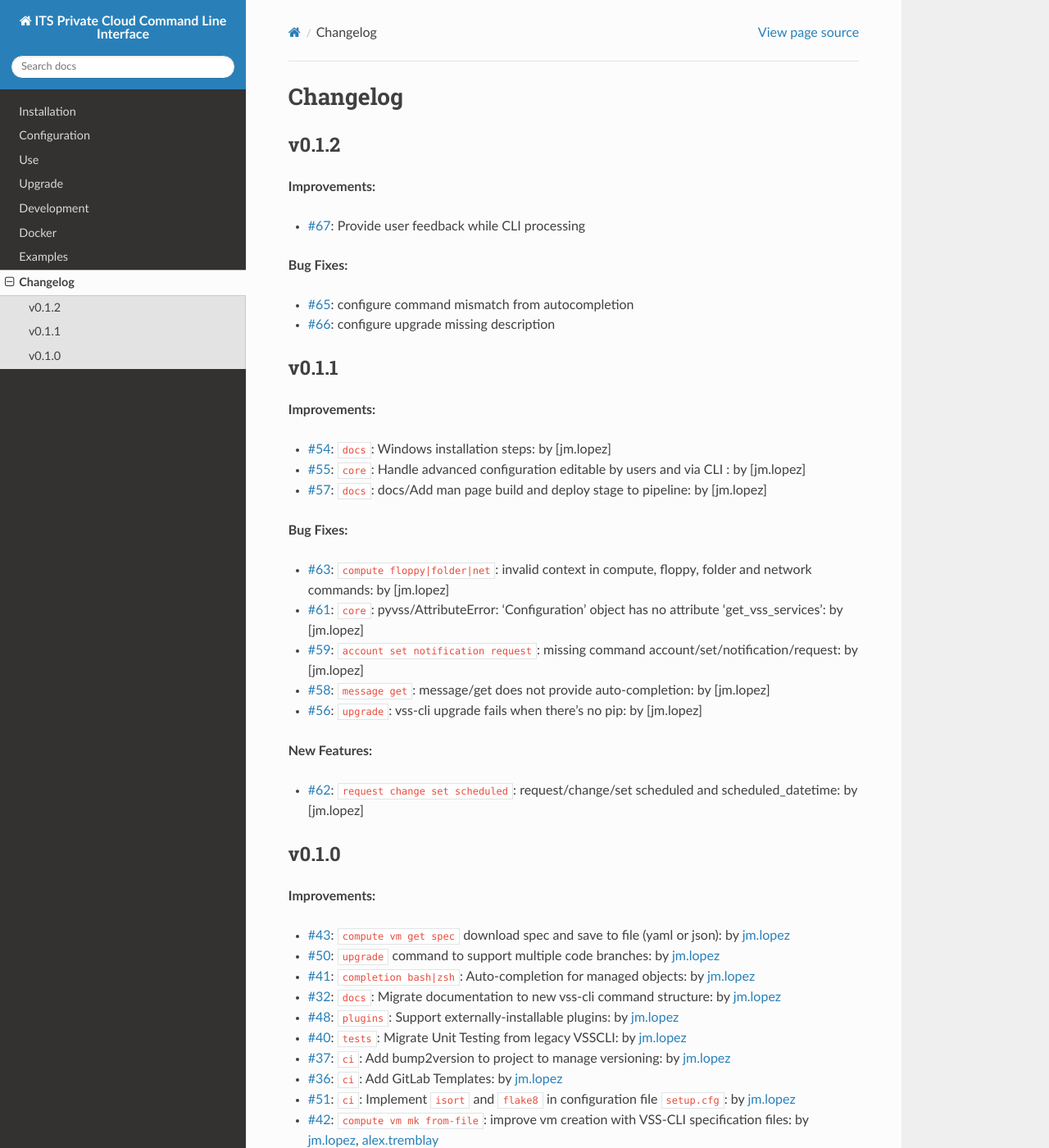
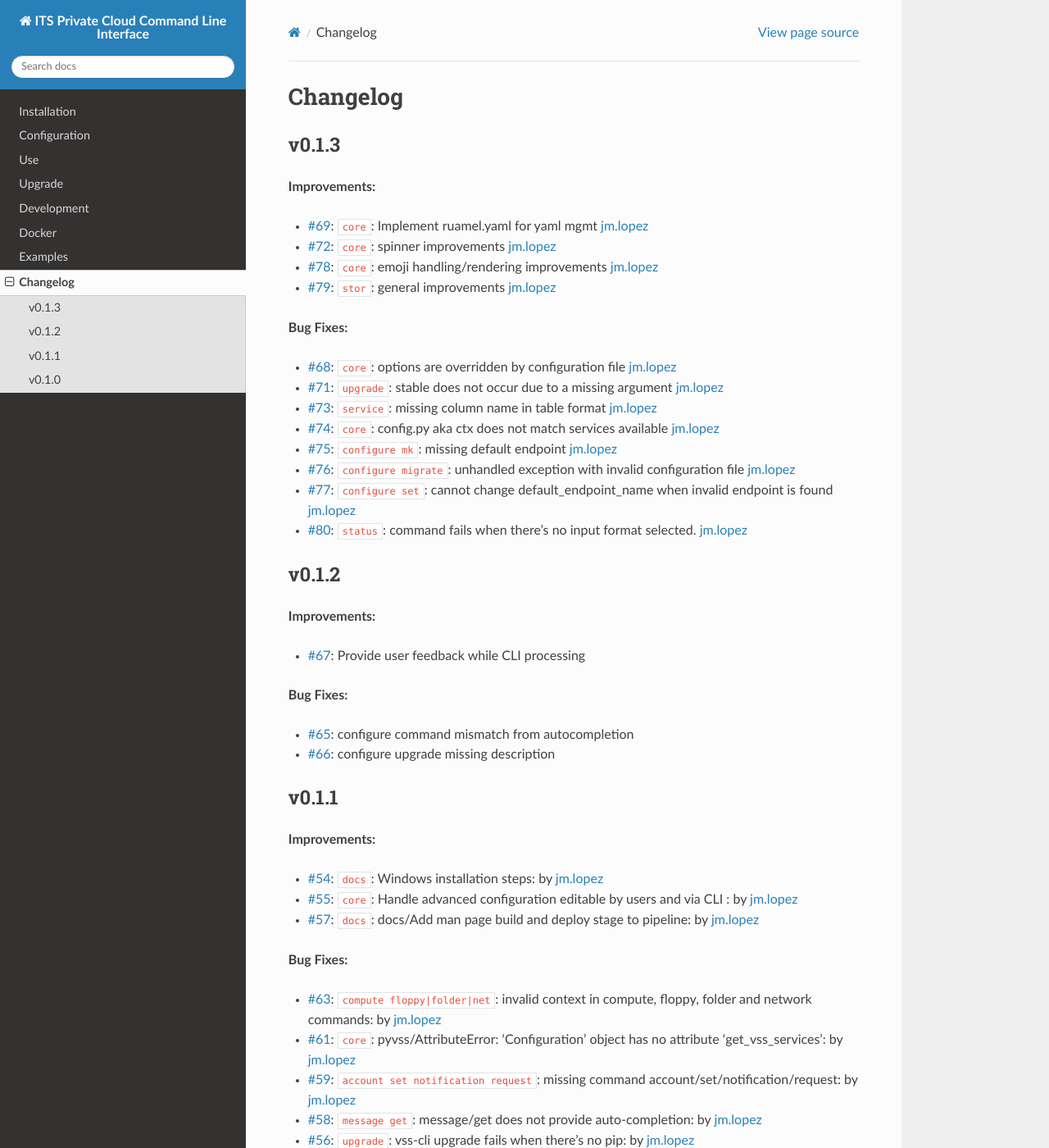
Before and after one commit to EIS-ITS/vss-cli, a Sphinx documentation site: the page built from docs/changelog.rst, in a window 1280 px wide and 1400 px high. Shown: the whole window at 82% size. Built offline with Sphinx 7.4.7 and the Read the Docs theme 2.0.0, drawn with Linux system fonts in a browser that asks for light colours; the version number could not be read and is left out.

Commit message:
Issue #81: 🎉Version release v0.1.3 - Bump version: 0.1.3-dev10 → 0.1.3   - docker/Dockerfile   - docker/docker-vss-cli   - vss_cli/const.py   - .bumpversion.cfg - Update changelog:   - CHANGELOG.md   - docs/changelog.rst - fixes #81

```diff
--- a/docs/changelog.rst
+++ b/docs/changelog.rst
@@ -1,6 +1,27 @@
 =========
 Changelog
 =========
+
+v0.1.3
+======
+
+**Improvements:**
+
+- `#69`_: ``core``: Implement ruamel.yaml for yaml mgmt `jm.lopez`_
+- `#72`_: ``core``: spinner improvements `jm.lopez`_
+- `#78`_: ``core``: emoji handling/rendering improvements `jm.lopez`_
+- `#79`_: ``stor``: general improvements  `jm.lopez`_
+
+**Bug Fixes:**
+
+- `#68`_: ``core``: options are overridden by configuration file `jm.lopez`_
+- `#71`_: ``upgrade``: stable does not occur due to a missing argument `jm.lopez`_
+- `#73`_: ``service``: missing column name in table format `jm.lopez`_
+- `#74`_: ``core``: config.py aka ctx does not match services available `jm.lopez`_
+- `#75`_: ``configure mk``: missing default endpoint `jm.lopez`_
+- `#76`_: ``configure migrate``: unhandled exception with invalid configuration file `jm.lopez`_
+- `#77`_: ``configure set``: cannot change default_endpoint_name when invalid endpoint is found `jm.lopez`_
+- `#80`_: ``status``: command fails when there's no input format selected.  `jm.lopez`_
 
 v0.1.2
 ======
@@ -19,17 +40,17 @@ v0.1.1
 
 **Improvements:**
 
-- `#54`_: ``docs``: Windows installation steps: by [jm.lopez]
-- `#55`_: ``core``: Handle advanced configuration editable by users and via CLI : by [jm.lopez]
-- `#57`_: ``docs``: docs/Add man page build and deploy stage to pipeline: by [jm.lopez]
+- `#54`_: ``docs``: Windows installation steps: by `jm.lopez`_
+- `#55`_: ``core``: Handle advanced configuration editable by users and via CLI : by `jm.lopez`_
+- `#57`_: ``docs``: docs/Add man page build and deploy stage to pipeline: by `jm.lopez`_
 
 **Bug Fixes:**
 
-- `#63`_: ``compute floppy|folder|net``: invalid context in compute, floppy, folder and network commands: by [jm.lopez]
-- `#61`_: ``core``: pyvss/AttributeError: 'Configuration' object has no attribute 'get_vss_services': by [jm.lopez]
-- `#59`_: ``account set notification request``: missing command account/set/notification/request: by [jm.lopez]
-- `#58`_: ``message get``: message/get does not provide auto-completion: by [jm.lopez]
-- `#56`_: ``upgrade``: vss-cli upgrade fails when there's no pip: by [jm.lopez]
+- `#63`_: ``compute floppy|folder|net``: invalid context in compute, floppy, folder and network commands: by `jm.lopez`_
+- `#61`_: ``core``: pyvss/AttributeError: 'Configuration' object has no attribute 'get_vss_services': by `jm.lopez`_
+- `#59`_: ``account set notification request``: missing command account/set/notification/request: by `jm.lopez`_
+- `#58`_: ``message get``: message/get does not provide auto-completion: by `jm.lopez`_
+- `#56`_: ``upgrade``: vss-cli upgrade fails when there's no pip: by `jm.lopez`_
 
 **New Features:**
 
@@ -89,6 +110,19 @@ v0.1.0
 
 .. Links to issues section
 
+.. _`#80`: https://gitlab-ee.eis.utoronto.ca/vss/vss-cli/issues/80
+.. _`#79`: https://gitlab-ee.eis.utoronto.ca/vss/vss-cli/issues/79
+.. _`#78`: https://gitlab-ee.eis.utoronto.ca/vss/vss-cli/issues/78
+.. _`#77`: https://gitlab-ee.eis.utoronto.ca/vss/vss-cli/issues/77
+.. _`#76`: https://gitlab-ee.eis.utoronto.ca/vss/vss-cli/issues/76
+.. _`#75`: https://gitlab-ee.eis.utoronto.ca/vss/vss-cli/issues/75
+.. _`#74`: https://gitlab-ee.eis.utoronto.ca/vss/vss-cli/issues/74
+.. _`#73`: https://gitlab-ee.eis.utoronto.ca/vss/vss-cli/issues/73
+.. _`#72`: https://gitlab-ee.eis.utoronto.ca/vss/vss-cli/issues/72
+.. _`#71`: https://gitlab-ee.eis.utoronto.ca/vss/vss-cli/issues/71
+.. _`#70`: https://gitlab-ee.eis.utoronto.ca/vss/vss-cli/issues/70
+.. _`#69`: https://gitlab-ee.eis.utoronto.ca/vss/vss-cli/issues/69
+.. _`#68`: https://gitlab-ee.eis.utoronto.ca/vss/vss-cli/issues/68
 .. _`#67`: https://gitlab-ee.eis.utoronto.ca/vss/vss-cli/issues/67
 .. _`#66`: https://gitlab-ee.eis.utoronto.ca/vss/vss-cli/issues/66
 .. _`#65`: https://gitlab-ee.eis.utoronto.ca/vss/vss-cli/issues/65
```
Also changed, not shown: CHANGELOG.md (+22 -4 lines), .bumpversion.cfg, 3 other files.
